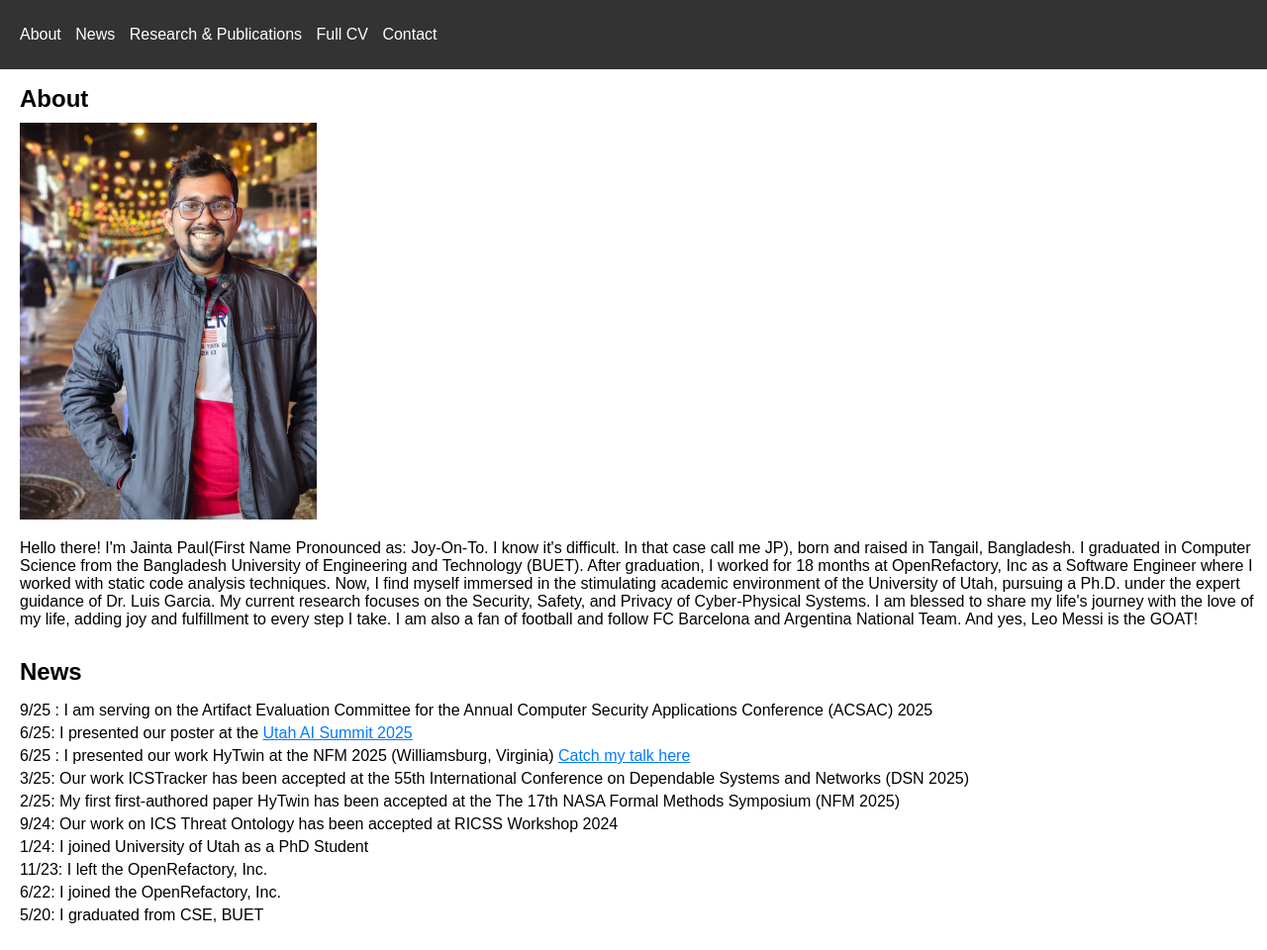
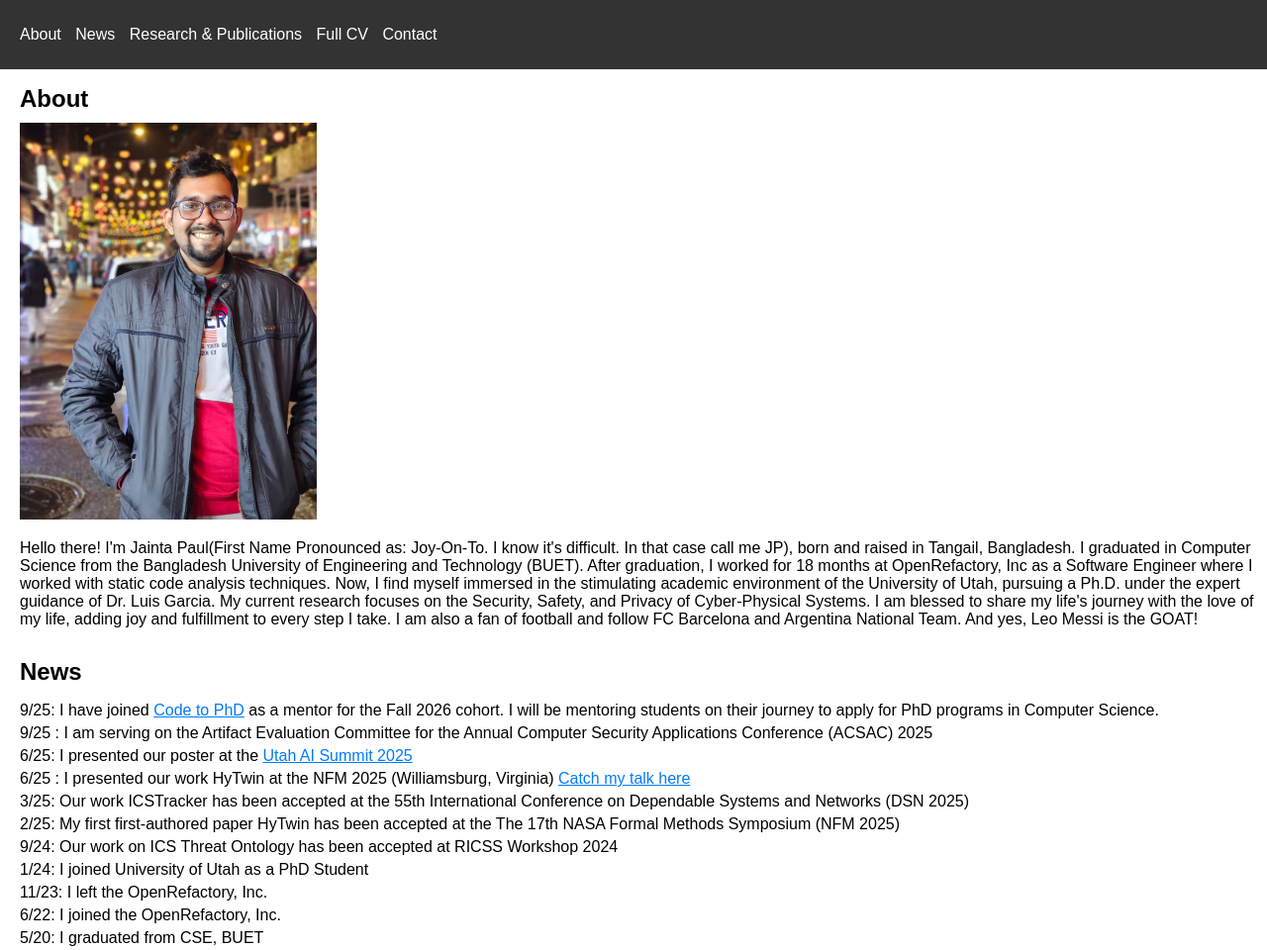
Before and after one commit to pauljainta/jp, a plain HTML site: page index.html in a window 1280 px wide. Shown: the top 960 px of the page at 99% size. Drawn offline with Linux system fonts and the light colour scheme; some icons are missing.

Commit message:
Code to PhD

```diff
--- a/index.html
+++ b/index.html
@@ -41,6 +41,7 @@
   <script>
     // List of all news items
     const allNews = [
+    "9/25: I have joined <a href=\"https://codetophd.github.io/\" target=\"_blank\">Code to PhD</a> as a mentor for the Fall 2026 cohort. I will be mentoring students on their journey to apply for PhD programs in Computer Science.",
   "9/25 : I am serving on the Artifact Evaluation Committee for the Annual Computer Security Applications Conference (ACSAC) 2025",
   "6/25: I presented our poster at the  <a href=\"https://www.price.utah.edu/ai/summit-2025\" target=\"_blank\">Utah AI Summit 2025</a>",
   "6/25 : I presented our work HyTwin at the NFM 2025 (Williamsburg, Virginia) <a href=\"https://www.youtube.com/watch?v=4-d9pbHDr4c\" target=\"_blank\">Catch my talk here</a>",
```
